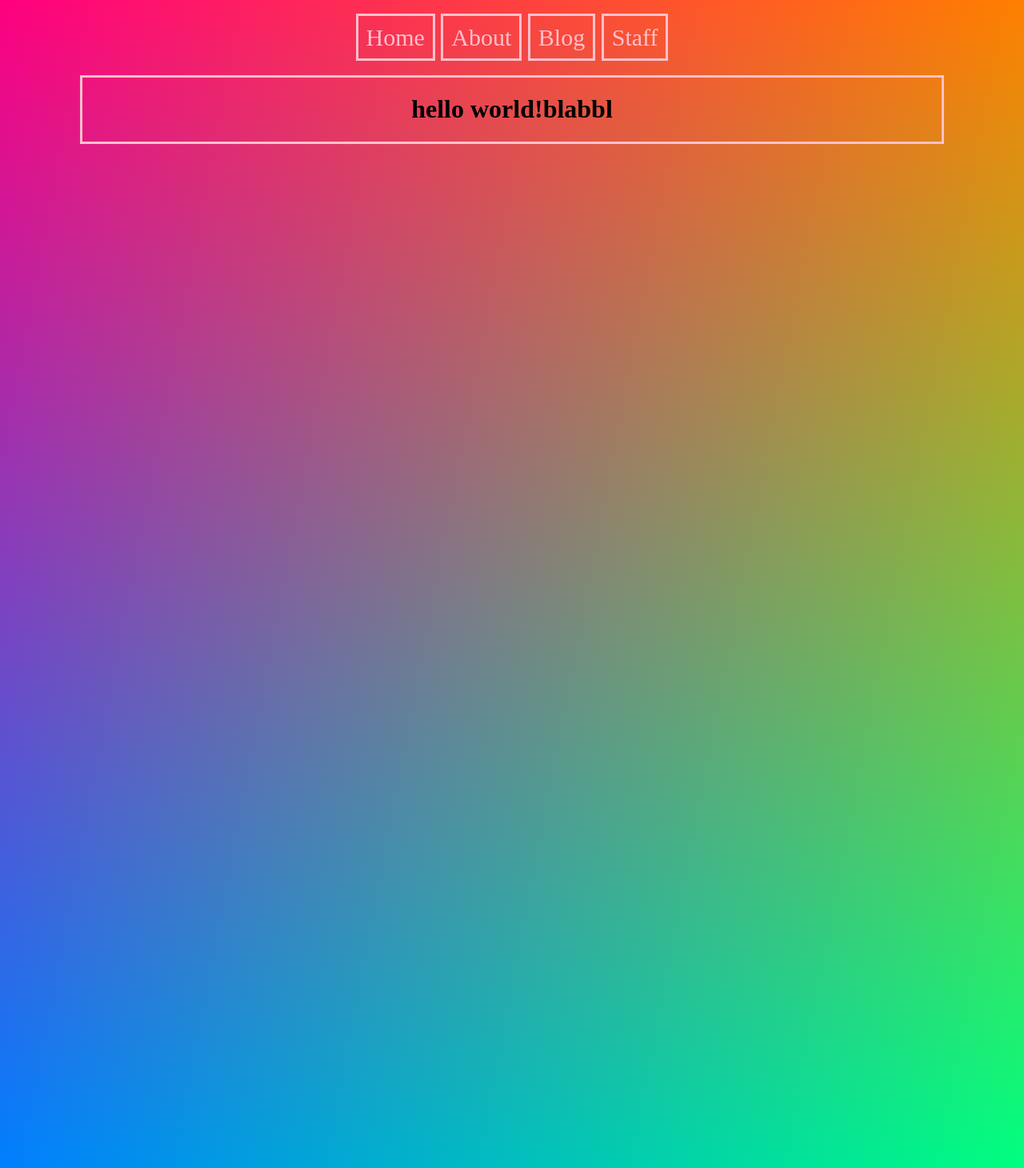
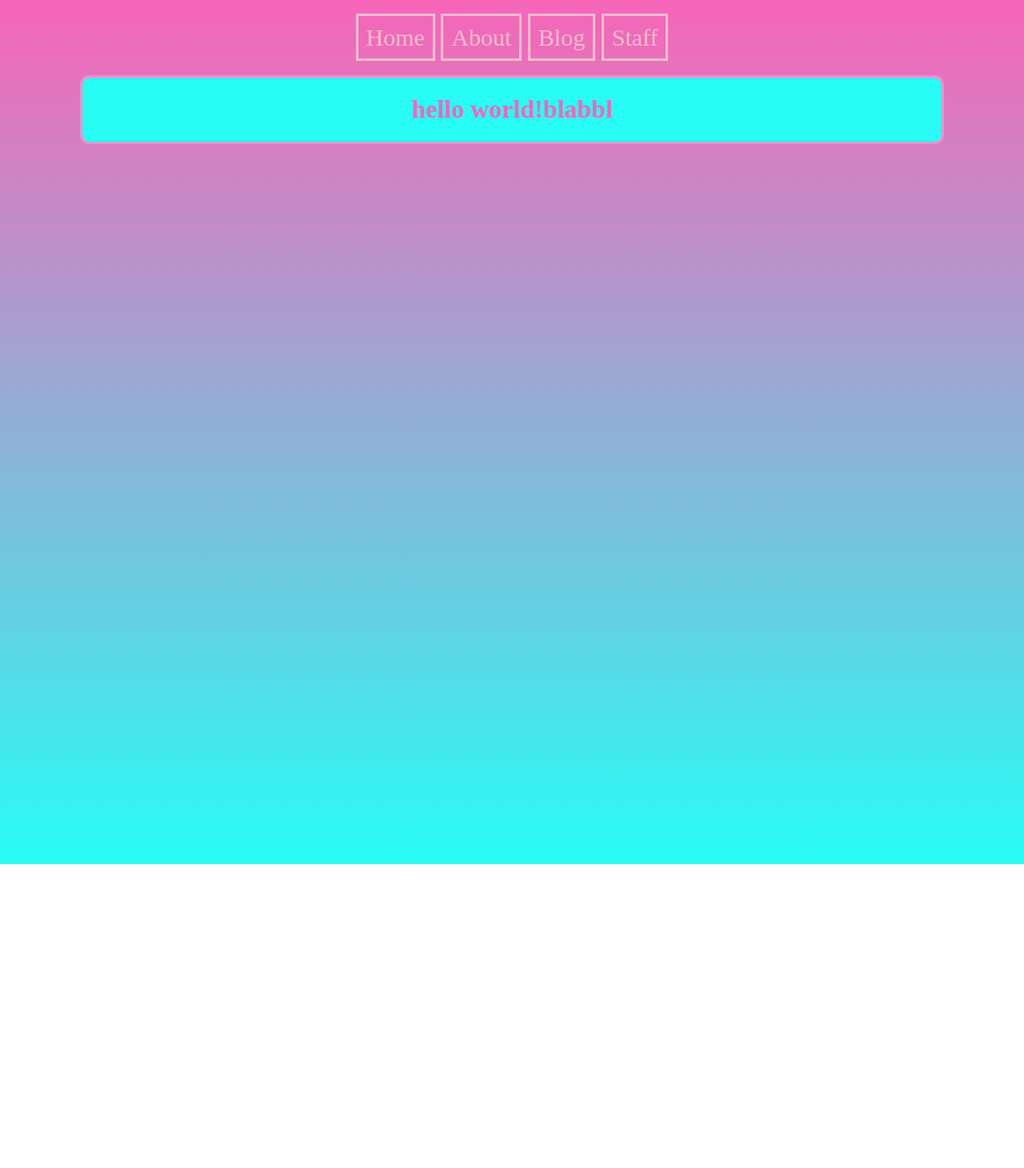
Before and after one commit to smaristeinar/smaristeinar.github.io, a Jekyll site: the page built from index.html, in a window 1280 px wide. Shown: the whole page at 80% size. Built offline with Jekyll 4.4.1, drawn with Linux system fonts in a browser that asks for light colours; after the commit the page ends 1080 px from its top, so only the background shows below that.

Commit message:
hotmiamilitir

```diff
--- a/_sass/main.scss
+++ b/_sass/main.scss
@@ -1,33 +1,38 @@
 body{
+  height:1080px;
+  width: 100%;
+  background-color: black;
   margin: 0px;
   padding: 0px;
-  background: black;
-  width: 100%;
-  height: 100%;
+  background:linear-gradient(#f765b8,#27fdf5);
+  background-blend-mode:color-burn;
+  background-repeat: no-repeat;
+  background-size:cover;
+
+
 }
 
 
 .content{
-  text-decoration: none;;
+  color: 	#f765b8;
+  background-color: #27fdf5;
+  text-decoration: none;
   padding-left: 33.3%;
   padding-right: 33.3%;
   text-align: center;
-  border: solid 3px pink;
+  border: solid 3px #f98dc9;
+  border-radius: 12px;
+  margin-bottom: 100%;
 
 }
 
 
 
 .background{
-  padding-bottom: 100%;
   padding-left: 100px;
   padding-right: 100px;
-  background:
-       linear-gradient(red, transparent),
-       linear-gradient(to top left, lime, transparent),
-       linear-gradient(to top right, blue, transparent);
-   background-blend-mode: screen;
-   background-repeat: no-repeat;
+
+
 }
 
 
```
